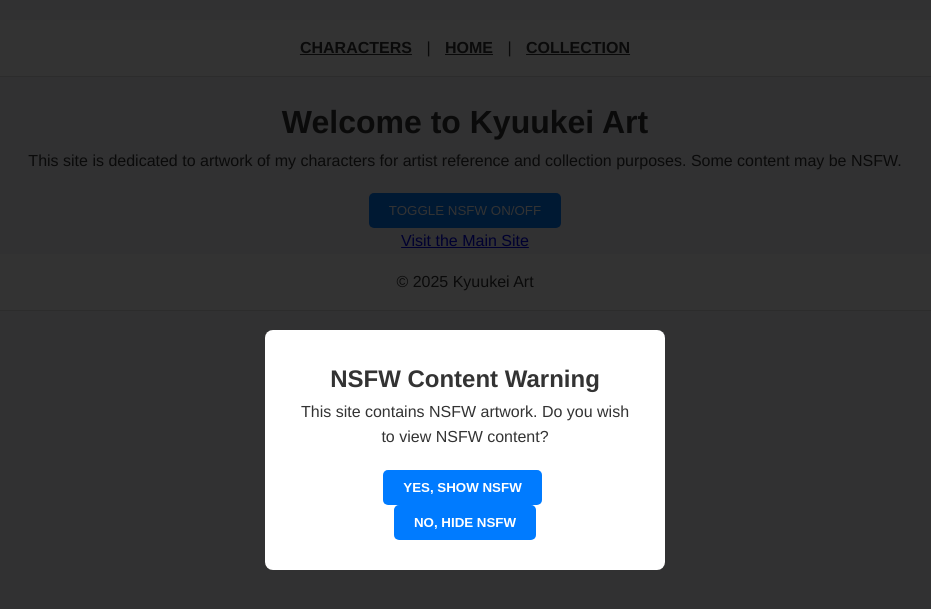
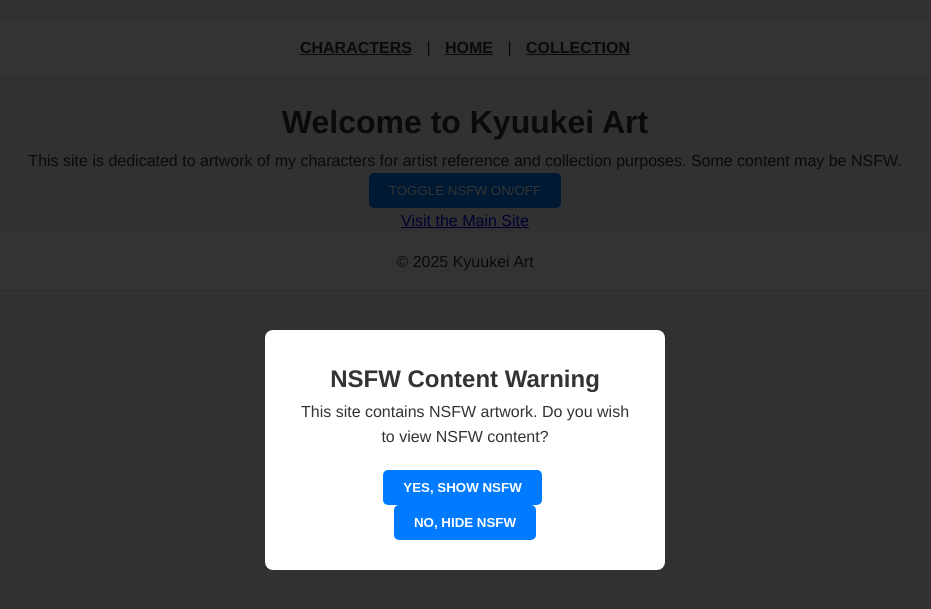
Before and after one commit to Saiminator/Kyuukeiart, a Jekyll site: the page built from index.html, in a window 1280 px wide. Shown: the top 609 px of the page, without its empty margins (175-1106 px from the left). Built offline with Jekyll 4.4.1, drawn with Linux system fonts in a browser that asks for light colours.

Commit message:
Update index.html

```diff
--- a/index.html
+++ b/index.html
@@ -7,6 +7,6 @@ title: Home
 <p>This site is dedicated to artwork of my characters for artist reference and collection purposes. Some content may be NSFW.</p>
 
 <!-- NSFW Toggle Button -->
-<button id="nsfw-toggle" style="margin-top: 20px;">Toggle NSFW On/Off</button>
+<button id="nsfw-toggle" class="nsfw-toggle">Toggle NSFW On/Off</button>
 
 <p><a href="https://kyuukei.com">Visit the Main Site</a></p>
```
